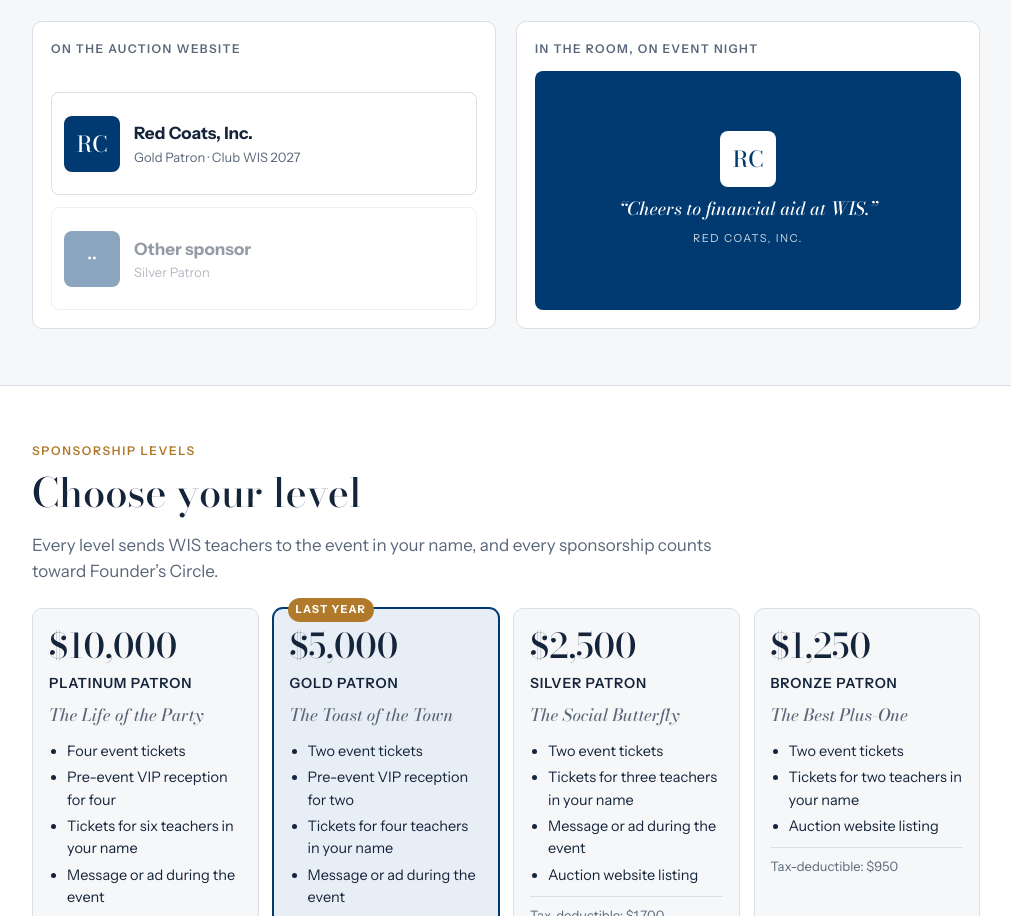
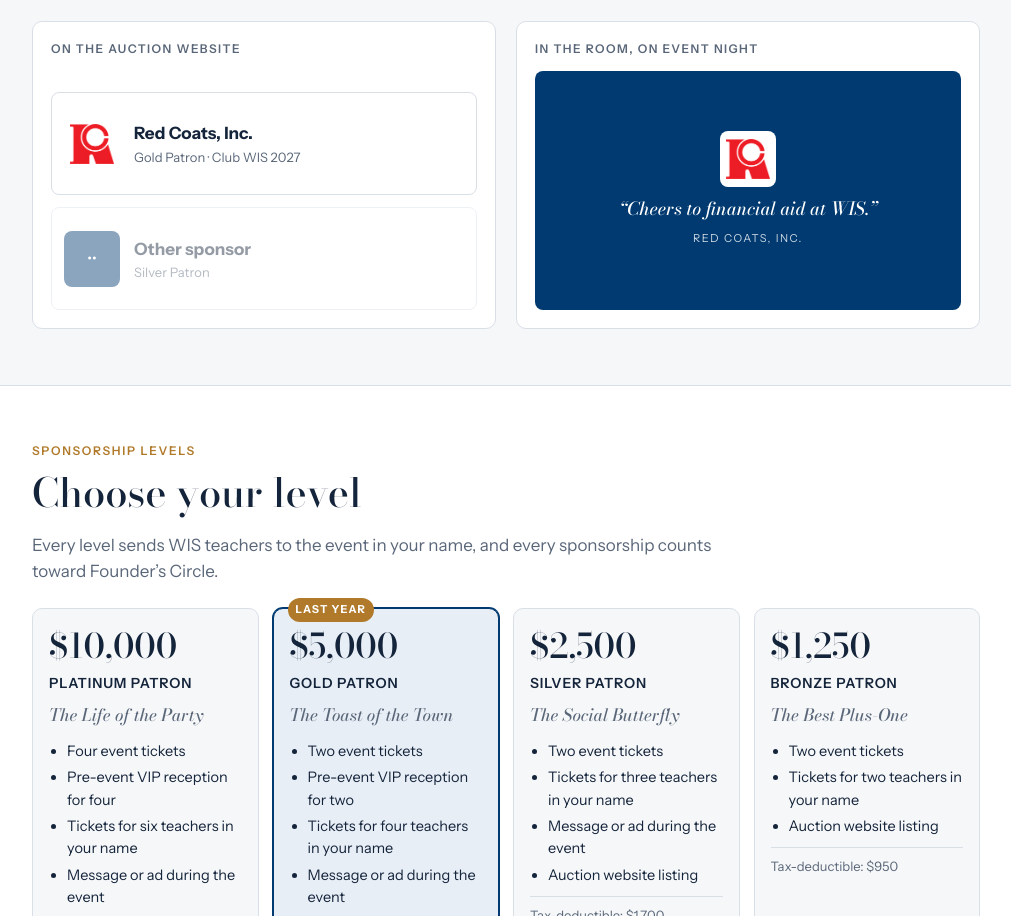
Before and after one commit to wisadvancement/clubwis, a plain HTML site: page p/red-coats-inc-363284/index.html in a window 1280 px wide. Shown: the part 1450-2366 px from the top of the page, without its empty margins (134-1145 px from the left). Drawn offline with nearby package versions, Linux system fonts and the light colour scheme.

Commit message:
Add Red Coats logo (transparent R mark and full lockup)
Co-Authored-By: Claude Opus 5.5 <noreply@anthropic.com>
Claude-Session: https://claude.ai/code/session_01JvwrEPahDWKr65tWTr4pTH

```diff
--- a/p/red-coats-inc-363284/index.html
+++ b/p/red-coats-inc-363284/index.html
@@ -175,12 +175,12 @@ details.notes td,details.notes th{border-top:1px solid var(--line);padding:6px 8
     <div class="mocks">
       <div class="mock">
         <div class="mock-cap">On the auction website</div>
-        <div class="listing"><div class="logo" aria-hidden="true">RC</div><div><b>Red Coats, Inc.</b><small><span data-tier></span> Patron · Club WIS 2027</small></div></div>
+        <div class="listing"><div class="logo has-img"><img src="../../logos/red-coats-mark.png" alt="Red Coats, Inc. logo"></div><div><b>Red Coats, Inc.</b><small><span data-tier></span> Patron · Club WIS 2027</small></div></div>
         <div class="listing" style="opacity:.45" aria-hidden="true"><div class="logo">··</div><div><b>Other sponsor</b><small>Silver Patron</small></div></div>
       </div>
       <div class="mock">
         <div class="mock-cap">In the room, on event night</div>
-        <div class="slide"><div><div class="logo" aria-hidden="true">RC</div><p>“Cheers to financial aid at WIS.”</p><span>Red Coats, Inc.</span></div></div>
+        <div class="slide"><div><div class="logo has-img"><img src="../../logos/red-coats-mark.png" alt="Red Coats, Inc. logo"></div><p>“Cheers to financial aid at WIS.”</p><span>Red Coats, Inc.</span></div></div>
       </div>
     </div>
   </section>
--- a/vendors.csv
+++ b/vendors.csv
@@ -1,2 +1,2 @@
 company,first_name,last_level,recommended,years,thanks_note,connection,ps,logo,slug,link_platinum,link_gold,link_silver,link_bronze
-"Red Coats, Inc.",Mack,gold,gold,2017,"Your Gold sponsorship, year after year, is one of the steadiest supports behind our financial aid programme",,,,red-coats-inc-363284,,,,
+"Red Coats, Inc.",Mack,gold,gold,2017,"Your Gold sponsorship, year after year, is one of the steadiest supports behind our financial aid programme",,,red-coats-mark.png,red-coats-inc-363284,,,,
```
Also changed, not shown: logos/red-coats-full.png (added), logos/red-coats-mark.png (added).
